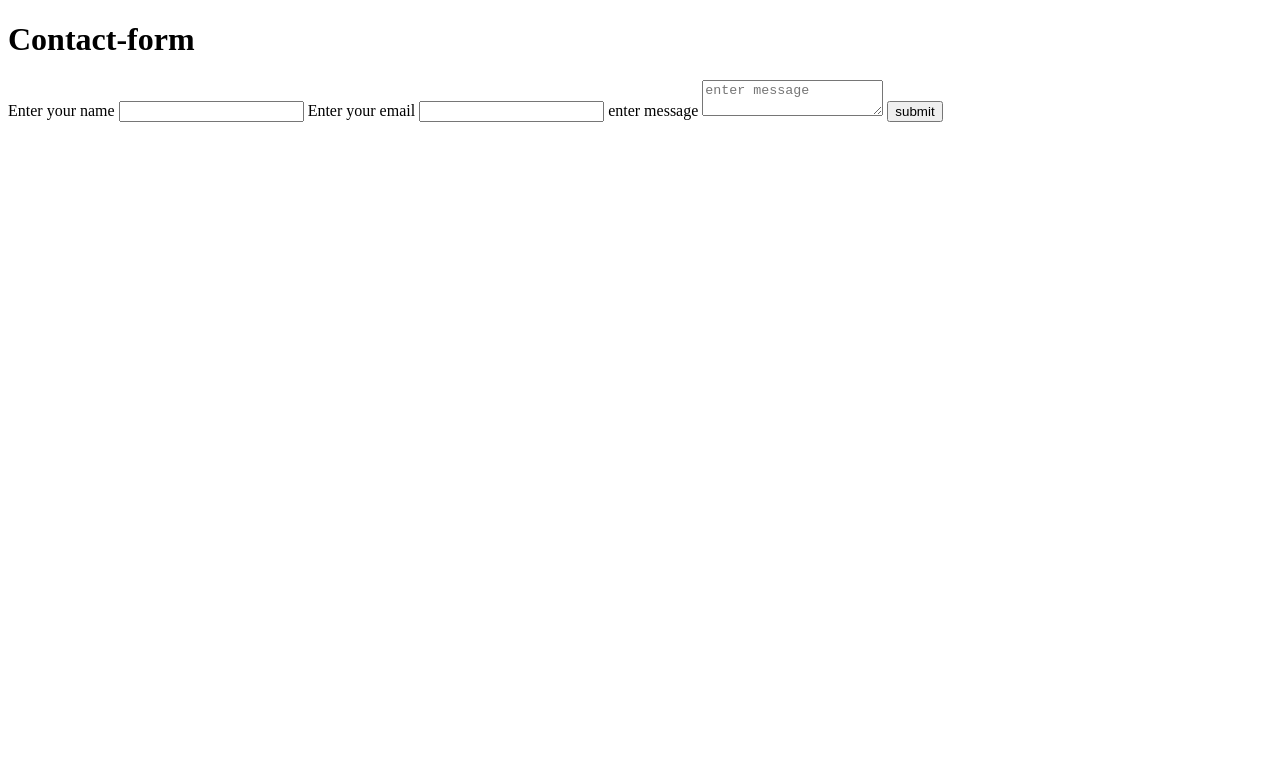
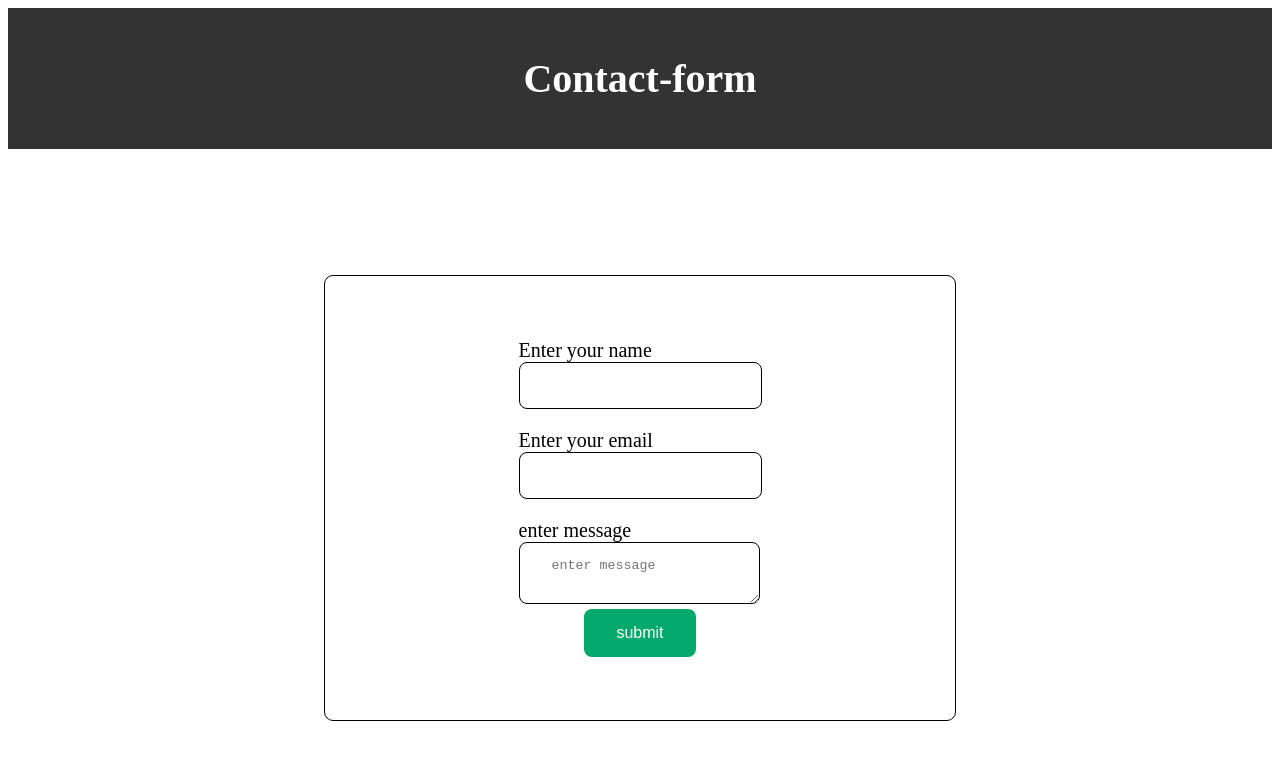
Before and after one commit to VUPPUKULADEEP/contact-form, a plain HTML site: page index.html in a window 1280 px wide. Drawn offline with Linux system fonts and the light colour scheme.

Commit message:
added styles

```diff
--- a/index.html
+++ b/index.html
@@ -12,14 +12,24 @@
         <h1>Contact-form</h1>
     </header>
 
+            <p class="alert"></p>
+
         <form onsubmit="check(event)">
+        <div class="name">
             <label for="name">Enter your name</label>
             <input type="text" id="name" >
+        </div>
+        <div class="email">
             <label for="email">Enter your email</label>
             <input type="text" id="email" >
+        </div>
+        <div class="message">
             <label for="message">enter message</label>
             <textarea id="message" placeholder="enter message" ></textarea>
+        </div>
+        <div class="button">
         <button type="submit" >submit</button>
+        </div>
         </form>
     <footer>
 
--- a/script.js
+++ b/script.js
@@ -1,27 +1,40 @@
+
+
 function check(event){
     event.preventDefault()
     const name = document.querySelector('#name').value
     const email = document.querySelector('#email').value
     const message = document.querySelector('#message').value
+    const alert = document.querySelector('.alert')
+
+    alert.style.color = 'red'
 
     if(!name || !email || !message){
-        alert('fill all the details first')
-        return
+        alert.textContent = 'fill all the details first'
+
     }
 
-    if (!name.match(/^[a-zA-Z]{6,10}$/)){
-        alert('name invalid')
-        return
+    else if (!name.match(/^[a-zA-Z]{6,10}$/)){
+        alert.textContent = 'name invalid'
+
     }
-    if (!email.match(/^[a-z0-9]+@[a-z]+\.[a-z]+$/)){
-        alert('invalid email')
-        return
+    else if (!email.match(/^[a-z0-9]+@[a-z]+\.[a-z]+$/)){
+        alert.textContent = 'invalid email'
+
     }
 
-    if (message.match(/[.]/)){
-        alert('message is not valid')
-        return
+    else if (message.match(/[.]/)){
+        alert.textContent = 'message is not valid'
+
     }
-    alert('submitted')
+    else{
+            alert.style.color = 'green'
+    alert.textContent = 'submitted'
+    }
+
+
+    setTimeout(()=>{
+    alert.textContent = null
+    },3000)
     return
 }
--- a/styles.css
+++ b/styles.css
@@ -0,0 +1,90 @@
+header{
+    background-color: #333;
+    color: white;
+    padding: 20px;
+    text-align: center;
+}
+
+body{
+    font-size: 20px;
+}
+
+form{
+    border: 0.5px solid black;
+    margin: 10% 25%;
+    padding-top:5%;
+    padding-bottom: 5%;
+    border-radius: 9px;
+    display:grid;
+    grid-template-rows: 1fr 1fr 1fr 0.5fr;
+    grid-template-columns: 2fr 1fr 2fr;
+    grid-template-areas:
+    ". name ."
+    ". email ."
+    ". message ."
+    ". button .";
+}
+
+.name{
+    grid-area: name;
+}
+.email{
+    grid-area: email;
+}
+.message{
+    grid-area: message;
+}
+.button{
+    grid-area: button;
+}
+
+input,textarea{
+    padding: 15px 32px;
+    border-radius: 8px;
+    border: 1px solid black;
+    outline:none
+}
+
+label{
+    display: block;
+}
+
+button {
+  border-radius: 8px;
+  background-color: #04AA6D; /* Green */
+  border: none;
+  color: white;
+  padding: 15px 32px;
+  text-align: center;
+  text-decoration: none;
+  display: inline-block;
+  font-size: 16px;
+}
+
+
+.button{
+    display: flex;
+    justify-content: center;
+}
+
+.alert{
+    position: absolute;
+}
+
+@media (max-width: 425px){
+    input,textarea{
+        padding: 4px 5px;
+    }
+    form{
+        padding-left: 5%;
+        width: 70%;
+        margin-left: 13%;
+        margin-top: 10%;
+    }
+}
+
+@media (width: 1440px){
+    form{
+        margin: 5% 35%;
+    }
+}
```
Lines whose indentation alone changed are shown as unchanged.
